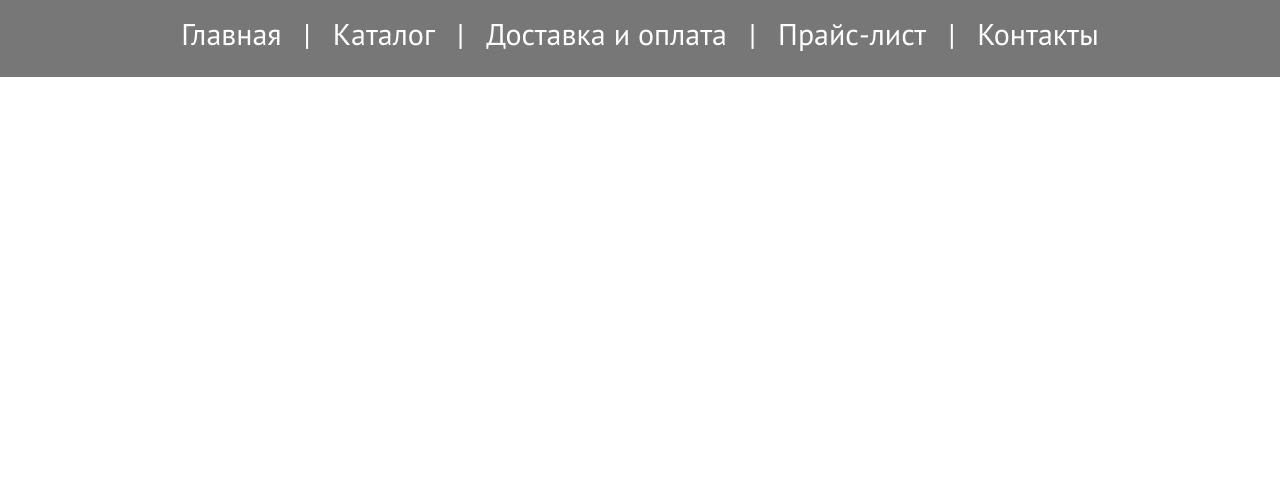
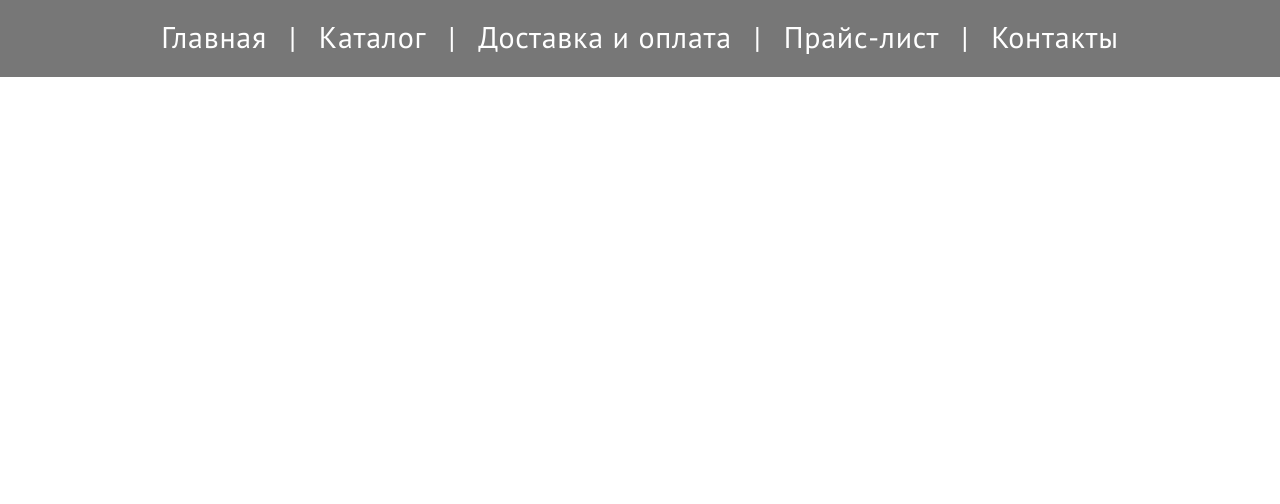
Before and after one commit to ever-c0de/template_2, a website: page index.html in a window 1280 px wide. Shown: the part 233-737 px from the top of the page. Drawn offline with Linux system fonts and the light colour scheme.

Commit message:
robota 16:20

```diff
--- a/scss/style.scss
+++ b/scss/style.scss
@@ -153,27 +153,34 @@ body {
 
 .menu {
     min-width: 1000px;
-    height: 80px;
-
 
     background-color: $grey;
-
     z-index: 1;
-
     &_div {
+        min-height: 80px;
         height: 100%;
         width: 1000px;
+
         margin: 0 auto;
         padding: 0 10px;
         display: flex;
         justify-content: center;
         align-items: center;
+
     }
     &__bar {
+
         display: flex;
+        align-items: center;
         justify-content: center;
-        align-items: center;
-        width: fit-content;
+        flex-wrap: wrap;
+
+
+        color: #ffffff;
+        font-family: "PT Sans";
+        font-size: 30px;
+        font-weight: 400;
+        letter-spacing: 0.75px;
 
 
 
@@ -184,6 +191,7 @@ body {
                 content: "|";
                 margin: 0px 22px;
             }
+
         }
 
         & li:last-child a::after {
@@ -194,7 +202,6 @@ body {
         li:hover {
             text-decoration: underline;
         }
-
         z-index: 1;
     }
 
```
Also changed, not shown: index.html (+1 -3 lines), css/style.css.
